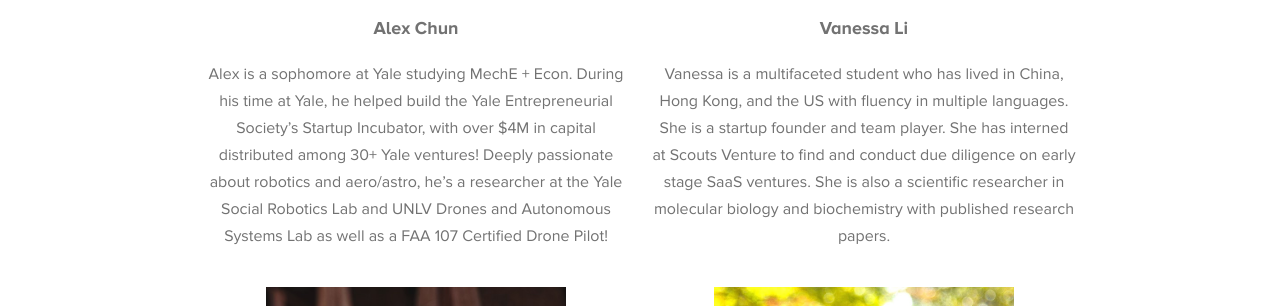
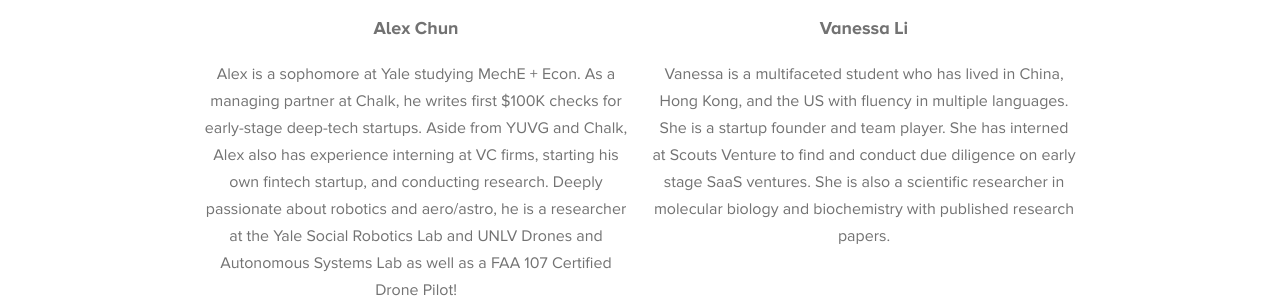
Before and after one commit to yaleventures/yaleventures.github.io, a plain HTML site: page team.html in a window 1280 px wide. Shown: the part 486-792 px from the top of the page. Drawn offline with nearby package versions, Linux system fonts and the light colour scheme.

Commit message:
Update team.html

```diff
--- a/team.html
+++ b/team.html
@@ -40,7 +40,7 @@
          <div class="col l6 s12">
             <img src="images/Alex.png" style="width:300px;height:300px;">
             <p class="center-align"><b>Alex Chun</b></p>
-            <p class="center-align"> <font size="+0">Alex is a sophomore at Yale studying MechE + Econ. During his time at Yale, he helped build the Yale Entrepreneurial Society’s Startup Incubator, with over $4M in capital distributed among 30+ Yale ventures! Deeply passionate about robotics and aero/astro, he’s a researcher at the Yale Social Robotics Lab and UNLV Drones and Autonomous Systems Lab as well as a FAA 107 Certified Drone Pilot!</font></p>
+            <p class="center-align"> <font size="+0">Alex is a sophomore at Yale studying MechE + Econ. As a managing partner at Chalk, he writes first $100K checks for early-stage deep-tech startups. Aside from YUVG and Chalk, Alex also has experience interning at VC firms, starting his own fintech startup, and conducting research. Deeply passionate about robotics and aero/astro, he is a researcher at the Yale Social Robotics Lab and UNLV Drones and Autonomous Systems Lab as well as a FAA 107 Certified Drone Pilot!</font></p>
          </div>
          <div class="col l6 s12">
             <img src="images/Vanessa.jpeg" style="width:300px;height:300px;">
```
